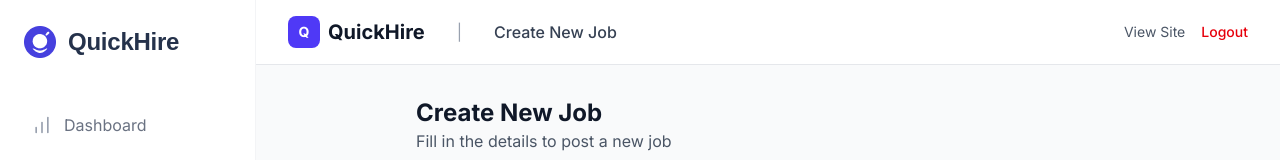
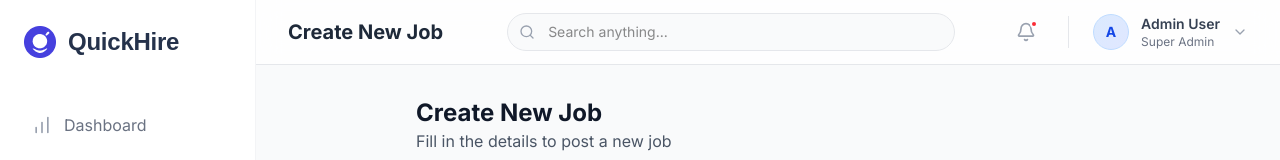
Before and after one commit to taijulsir/quickhire-frontend, a Next.js app: page /admin/jobs/new in a window 1280 px wide. Shown: the top 160 px of the page. Built offline with nearby package versions, Linux system fonts and the light colour scheme; no server answers.

Commit message:
Redesign the AdminHeader component, introducing a search bar, notification icon, user profile, and updated branding.

```diff
--- a/src/components/admin/AdminHeader.tsx
+++ b/src/components/admin/AdminHeader.tsx
@@ -1,8 +1,10 @@
 'use client';
 
 import Link from 'next/link';
+import Image from 'next/image';
 import { useRouter } from 'next/navigation';
 import { authService } from '@/services';
+import { Search, Bell, ChevronDown } from 'lucide-react';
 
 interface AdminHeaderProps {
   title: string;
@@ -21,29 +23,47 @@ export default function AdminHeader({ title }: AdminHeaderProps) {
   };
 
   return (
-    <header className="bg-white border-b border-gray-200">
+    <header className="bg-white/80 backdrop-blur-md border-b border-gray-200 sticky top-0 z-30">
       <div className="max-w-7xl mx-auto px-4 sm:px-6 lg:px-8">
         <div className="flex justify-between items-center h-16">
-          <div className="flex items-center gap-8">
-            <Link href="/admin" className="flex items-center gap-2">
-              <div className="w-8 h-8 bg-indigo-600 rounded-lg flex items-center justify-center">
-                <span className="text-white font-bold text-sm">Q</span>
+          <div className="flex items-center gap-8 flex-1">
+            <Link href="/admin" className="flex items-center gap-2 lg:hidden">
+              <Image src="/images/logos/logo.png" alt="QuickHire Logo" width={32} height={32} />
+              <span style={{ fontFamily: '"Red Hat Display", sans-serif', fontWeight: 700, fontSize: '24px', lineHeight: '150%', letterSpacing: '-0.01em', color: '#25324B' }}>QuickHire</span>
+            </Link>
+
+            <div className="hidden lg:flex items-center gap-3">
+              <h1 className="text-xl font-bold text-gray-800">{title}</h1>
+            </div>
+
+            <div className="hidden md:flex flex-1 max-w-md ml-8 relative">
+              <Search className="w-4 h-4 text-gray-400 absolute left-3 top-1/2 -translate-y-1/2" />
+              <input
+                type="text"
+                placeholder="Search anything..."
+                className="w-full bg-gray-50 border border-gray-200 text-sm rounded-full pl-10 pr-4 py-2 focus:outline-none focus:ring-2 focus:ring-blue-500/20 focus:border-blue-500 transition-all"
+              />
+            </div>
+          </div>
+
+          <div className="flex items-center gap-5">
+            <button className="relative p-2 text-gray-400 hover:text-blue-600 transition-colors rounded-full hover:bg-blue-50">
+              <Bell className="w-5 h-5" />
+              <span className="absolute top-1.5 right-1.5 w-2 h-2 bg-red-500 rounded-full border-2 border-white"></span>
+            </button>
+
+            <div className="h-8 w-px bg-gray-200 mx-1"></div>
+
+            <div className="flex items-center gap-3 cursor-pointer group">
+              <div className="w-9 h-9 rounded-full bg-linear-to-br from-blue-100 to-indigo-100 border border-blue-200 flex items-center justify-center overflow-hidden">
+                <span className="text-sm font-bold text-blue-700">A</span>
               </div>
-              <span className="text-xl font-bold text-gray-900">QuickHire</span>
-            </Link>
-            <span className="text-gray-400">|</span>
-            <span className="font-medium text-gray-700">{title}</span>
-          </div>
-          <div className="flex items-center gap-4">
-            <Link href="/" className="text-gray-600 hover:text-gray-900 text-sm">
-              View Site
-            </Link>
-            <button
-              onClick={handleLogout}
-              className="text-red-600 hover:text-red-700 text-sm font-medium"
-            >
-              Logout
-            </button>
+              <div className="hidden sm:block">
+                <p className="text-sm font-semibold text-gray-700 group-hover:text-blue-600 transition-colors">Admin User</p>
+                <p className="text-xs text-gray-500">Super Admin</p>
+              </div>
+              <ChevronDown className="w-4 h-4 text-gray-400 group-hover:text-blue-600 transition-colors" />
+            </div>
           </div>
         </div>
       </div>
```
